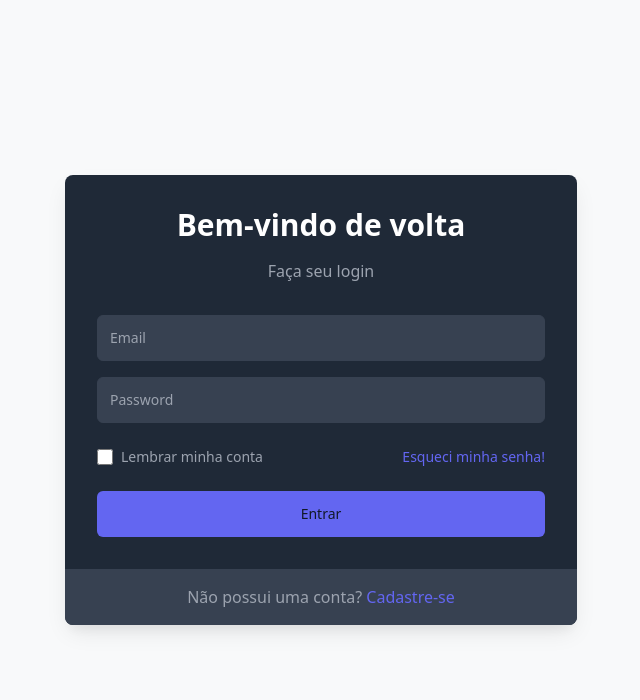
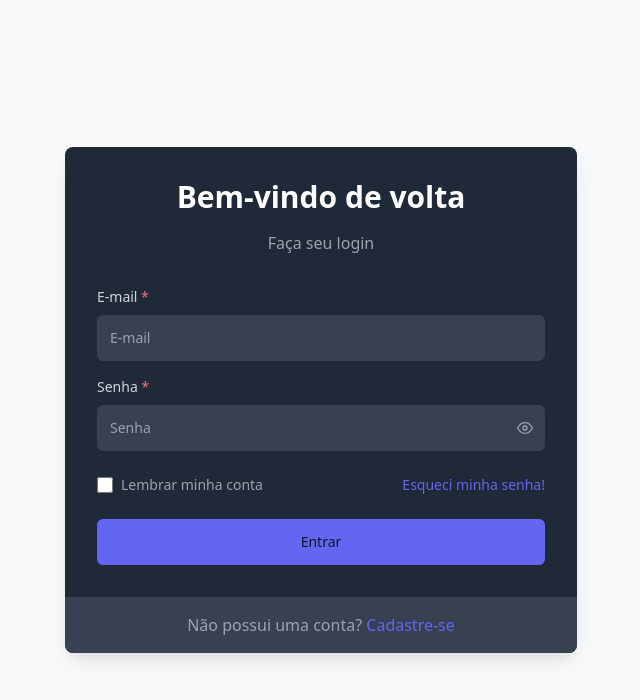
Before and after one commit to Gilbertoacl/workly, a React (Vite) app in the folder workly-fed/: page /login in a window 1280 px wide. Shown: the top 700 px of the page, without its empty margins (319-959 px from the left). Built offline with nearby package versions, Linux system fonts and the light colour scheme.

Commit message:
refactor: Refatorado as paginas de ForgotPassword e Login page.

```diff
--- a/workly-fed/src/pages/ForgotPasswordPage.jsx
+++ b/workly-fed/src/pages/ForgotPasswordPage.jsx
@@ -1,5 +1,6 @@
 import { useState } from "react";
 import { Link } from "react-router-dom";
+import { FiCheckCircle } from "react-icons/fi";
 
 export default function ForgotPasswordPage() {
   const [email, setEmail] = useState("");
@@ -8,7 +9,8 @@ export default function ForgotPasswordPage() {
   const [loading, setLoading] = useState(false);
 
   function validateEmail(email) {
-    return email.includes("@") && email.length > 5;
+    const emailRegex = /^[\w-.]+@[\w-]+\.[a-zA-Z]{2,}$/;
+    return emailRegex.test(email);
   }
 
   const handleSubmit = (ev) => {
@@ -26,7 +28,7 @@ export default function ForgotPasswordPage() {
   };
 
   return (
-    <div className="flex items-center justify-center min-h-screen">
+    <div className="flex items-center justify-center min-h-screen px-2 sm:px-0">
       <div className="max-w-lg w-full">
         <div
           style={{
@@ -36,10 +38,13 @@ export default function ForgotPasswordPage() {
           className="bg-gray-800 rounded-lg shadow-xl overflow-hidden"
         >
           {submitted ? (
-            <div className="p-8">
-              <h2 className="text-center text-3xl font-extrabold text-white">
+            <div className="p-6 sm:p-8">
+              <div className="flex flex-col items-center justify-center">
+                <FiCheckCircle className="text-green-400 text-5xl mb-2" aria-hidden="true" />
+                <h2 className="text-center text-3xl font-extrabold text-white flex items-center gap-2">
                   Email enviado!
                 </h2>
+              </div>
               <p className="mt-4 text-center text-gray-400">
                 Entre na sua caixa de email e defina uma nova senha.
               </p>
@@ -48,7 +53,7 @@ export default function ForgotPasswordPage() {
               </div>
             </div>
           ) : (
-            <div className="p-8">
+            <div className="p-6 sm:p-8">
               <h2 className="text-center text-3xl font-extrabold text-white">
                 Esqueceu sua senha ?
               </h2>
@@ -56,12 +61,13 @@ export default function ForgotPasswordPage() {
                 Digite seu e-mail que enviaremos um link para definir uma nova senha.
               </p>
               <form className="mt-8 space-y-6" onSubmit={handleSubmit}>
-                <div className="rounded-md">
-                  <label className="sr-only" htmlFor="email">
-                    E-mail
+                <div className="rounded-md space-y-4">
+                  <div className="space-y-2">
+                    <label className="block text-sm font-medium text-gray-300 mb-1" htmlFor="email">
+                      E-mail <span className="text-red-400">*</span>
                     </label>
                     <input
-                    placeholder="Email"
+                      placeholder="E-mail"
                       className={`appearance-none relative block w-full px-3 py-3 border bg-gray-700 text-white rounded-md focus:outline-none focus:ring-indigo-500 focus:border-indigo-500 focus:z-10 sm:text-sm ${emailError ? "border-red-500" : "border-gray-700"}`}
                       required
                       autoComplete="email"
@@ -74,11 +80,12 @@ export default function ForgotPasswordPage() {
                       aria-invalid={!!emailError}
                       aria-describedby="email-error"
                     />
-                  {emailError && <span id="email-error" className="text-red-400 text-xs mt-1 block">{emailError}</span>}
+                    {emailError && <span id="email-error" className="text-red-400 text-xs mt-1 block" aria-live="polite">{emailError}</span>}
+                  </div>
                 </div>
                 <div>
                   <button
-                    className="group relative w-full flex justify-center py-3 px-4 border border-transparent text-sm font-medium rounded-md text-gray-900 bg-indigo-500 hover:bg-indigo-600 focus:outline-none focus:ring-2 focus:ring-offset-2 focus:ring-indigo-500 disabled:opacity-60"
+                    className="group relative w-full flex justify-center py-3 px-4 border border-transparent text-sm font-medium rounded-md text-gray-900 bg-indigo-500 hover:bg-indigo-600 focus:outline-none focus:ring-2 focus:ring-offset-2 focus:ring-indigo-500 disabled:opacity-60 mt-2 sm:mt-0"
                     type="submit"
                     disabled={loading}
                   >
--- a/workly-fed/src/pages/LoginPage.jsx
+++ b/workly-fed/src/pages/LoginPage.jsx
@@ -1,36 +1,32 @@
+import { useState } from "react";
+import { FiEye, FiEyeOff } from "react-icons/fi";
+import { useNavigate, Link } from "react-router-dom";
 
-import { useState } from "react";
-import { Link, useNavigate } from "react-router-dom";
-
-function ErrorMsg({ children }) {
-    return <span className="text-red-400 text-xs mt-1 block">{children}</span>;
-}
+export default function LoginPage() {
+    const remembered = JSON.parse(localStorage.getItem("rememberedAccount") || "{}" );
+    const [email, setEmail] = useState(remembered.email || "");
+    const [password, setPassword] = useState(remembered.password || "");
+    const [remember, setRemember] = useState(!!remembered.remember);
+    const [emailError, setEmailError] = useState("");
+    const [passwordError, setPasswordError] = useState("");
+    const [loading, setLoading] = useState(false);
+    const [loginError, setLoginError] = useState("");
+    const [submitted, setSubmitted] = useState(false);
+    const [showPassword, setShowPassword] = useState(false);
+    const navigate = useNavigate();
 
     function validateEmail(email) {
-    return email.includes("@") && email.length > 5;
+        const emailRegex = /^[\w-.]+@[\w-]+\.[a-zA-Z]{2,}$/;
+        return emailRegex.test(email);
     }
     function validatePassword(password) {
         return password.length >= 8;
     }
 
-const LoginPage = () => {
-    const remembered = JSON.parse(localStorage.getItem("rememberedAccount") || "{}");
-    const [email, setEmail] = useState(remembered.email || "");
-    const [password, setPassword] = useState(remembered.password || "");
-    const [remember, setRemember] = useState(!!remembered.remember);
-
-    const [emailError, setEmailError] = useState("");
-    const [passwordError, setPasswordError] = useState("");
-    const [loading, setLoading] = useState(false);
-    const [loginError, setLoginError] = useState("");
-    const [submitted, setSubmitted] = useState(false);
-
-    const navigate = useNavigate();
-
     const handleSubmit = (ev) => {
         ev.preventDefault();
         setSubmitted(true);
-
+        setLoginError("");
         let valid = true;
         if (!validateEmail(email)) {
             setEmailError("Digite um e-mail válido.");
@@ -45,17 +41,13 @@ const LoginPage = () => {
             setPasswordError("");
         }
         if (!valid) return;
-
         setLoading(true);
-        setLoginError("");
-
         setTimeout(() => {
             setLoading(false);
             if (email !== "admin@email.com" || password !== "12345678") {
                 setLoginError("Usuário ou senha inválidos.");
                 return;
             }
-
             if (remember) {
                 localStorage.setItem("rememberedAccount", JSON.stringify({ email, password, remember: true }));
             } else {
@@ -66,7 +58,7 @@ const LoginPage = () => {
     };
 
     return (
-        <div className="flex items-center justify-center min-h-screen">
+        <div className="flex items-center justify-center min-h-screen px-2 sm:px-0">
             <div className="max-w-lg w-full">
                 <div
                     style={{
@@ -75,7 +67,7 @@ const LoginPage = () => {
                     }}
                     className="bg-gray-800 rounded-lg shadow-xl overflow-hidden"
                 >
-                    <div className="p-8">
+                    <div className="p-6 sm:p-8">
                         <h2 className="text-center text-3xl font-extrabold text-white">
                             Bem-vindo de volta
                         </h2>
@@ -84,15 +76,17 @@ const LoginPage = () => {
                         </p>
                         <form className="mt-8 space-y-6" onSubmit={handleSubmit}>
                             {loginError && (
-                                <div className="text-red-400 text-center mb-2">{loginError}</div>
+                                <div className="bg-red-500/10 border border-red-500 text-red-400 rounded p-2 text-sm mb-2 text-center" role="alert" aria-live="assertive">
+                                    {loginError}
+                                </div>
                             )}
-                            <div className="rounded-md">
-                                <div>
-                                    <label className="sr-only" htmlFor="email">
-                                        E-mail
+                            <div className="rounded-md space-y-4">
+                                <div className="space-y-2">
+                                    <label className="block text-sm font-medium text-gray-300 mb-1" htmlFor="email">
+                                        E-mail <span className="text-red-400">*</span>
                                     </label>
                                     <input
-                                        placeholder="Email"
+                                        placeholder="E-mail"
                                         className={`appearance-none relative block w-full px-3 py-3 border bg-gray-700 text-white rounded-md focus:outline-none focus:ring-indigo-500 focus:border-indigo-500 focus:z-10 sm:text-sm ${submitted && emailError ? "border-red-500" : "border-gray-700"}`}
                                         required
                                         autoComplete="email"
@@ -105,18 +99,21 @@ const LoginPage = () => {
                                         aria-invalid={!!emailError}
                                         aria-describedby="email-error"
                                     />
-                                    {submitted && emailError && <ErrorMsg id="email-error">{emailError}</ErrorMsg>}
+                                    {submitted && emailError && (
+                                        <span id="email-error" className="text-red-400 text-xs mt-1 block" aria-live="polite">{emailError}</span>
+                                    )}
                                 </div>
-                                <div className="mt-4">
-                                    <label className="sr-only" htmlFor="password">
-                                        Password
+                                <div className="space-y-2">
+                                    <label className="block text-sm font-medium text-gray-300 mb-1" htmlFor="password">
+                                        Senha <span className="text-red-400">*</span>
                                     </label>
+                                    <div className="relative">
                                         <input
-                                        placeholder="Password"
-                                        className={`appearance-none relative block w-full px-3 py-3 border bg-gray-700 text-white rounded-md focus:outline-none focus:ring-indigo-500 focus:border-indigo-500 focus:z-10 sm:text-sm ${submitted && passwordError ? "border-red-500" : "border-gray-700"}`}
+                                            placeholder="Senha"
+                                            className={`appearance-none relative block w-full px-3 py-3 border bg-gray-700 text-white rounded-md focus:outline-none focus:ring-indigo-500 focus:border-indigo-500 focus:z-10 sm:text-sm ${submitted && passwordError ? "border-red-500" : "border-gray-700"} pr-10`}
                                             required
                                             autoComplete="current-password"
-                                        type="password"
+                                            type={showPassword ? "text" : "password"}
                                             name="password"
                                             id="password"
                                             value={password}
@@ -125,7 +122,19 @@ const LoginPage = () => {
                                             aria-invalid={!!passwordError}
                                             aria-describedby="password-error"
                                         />
-                                    {submitted && passwordError && <ErrorMsg id="password-error">{passwordError}</ErrorMsg>}
+                                        <button
+                                            type="button"
+                                            className="absolute right-3 top-1/2 -translate-y-1/2 text-gray-400 focus:outline-none z-20"
+                                            tabIndex={0}
+                                            onClick={() => setShowPassword((v) => !v)}
+                                            aria-label={showPassword ? "Ocultar senha" : "Mostrar senha"}
+                                        >
+                                            {showPassword ? <FiEyeOff /> : <FiEye />}
+                                        </button>
+                                    </div>
+                                    {submitted && passwordError && (
+                                        <span id="password-error" className="text-red-400 text-xs mt-1 block" aria-live="polite">{passwordError}</span>
+                                    )}
                                 </div>
                             </div>
                             <div className="flex items-center justify-between mt-4">
@@ -139,42 +148,35 @@ const LoginPage = () => {
                                         onChange={(e) => setRemember(e.target.checked)}
                                         aria-checked={remember}
                                     />
-                                    <label
-                                        className="ml-2 block text-sm text-gray-400"
-                                        htmlFor="remember-me"
-                                    >Lembrar minha conta
+                                    <label className="ml-2 block text-sm text-gray-400" htmlFor="remember-me">
+                                        Lembrar minha conta
                                     </label>
                                 </div>
                                 <div className="text-sm">
-                                    <Link
-                                        className="font-medium text-indigo-500 hover:text-indigo-400"
-                                        to="/forgot-password"
-                                    >Esqueci minha senha!
+                                    <Link className="font-medium text-indigo-500 hover:text-indigo-400" to="/forgot-password">
+                                        Esqueci minha senha!
                                     </Link>
                                 </div>
                             </div>
                             <div>
                                 <button
-                                    className="group relative w-full flex justify-center py-3 px-4 border border-transparent text-sm font-medium rounded-md text-gray-900 bg-indigo-500 hover:bg-indigo-600 focus:outline-none focus:ring-2 focus:ring-offset-2 focus:ring-indigo-500"
+                                    className="group relative w-full flex justify-center py-3 px-4 border border-transparent text-sm font-medium rounded-md text-gray-900 bg-indigo-500 hover:bg-indigo-600 focus:outline-none focus:ring-2 focus:ring-offset-2 focus:ring-indigo-500 disabled:opacity-60 mt-2 sm:mt-0"
                                     type="submit"
                                     disabled={loading}
-                                > {loading ? "Entrando..." : "Entrar"}
+                                >
+                                    {loading ? "Entrando..." : "Entrar"}
                                 </button>
                             </div>
                         </form>
                     </div>
-                    <div className="px-8 py-4 bg-gray-700 text-center">
+                    <div className="px-6 sm:px-8 py-4 bg-gray-700 text-center">
                         <span className="text-gray-400">Não possui uma conta? </span>
-                        <Link
-                            to="/register"
-                            className="font-medium text-indigo-500 hover:text-indigo-400"
-                        >Cadastre-se
+                        <Link to="/register" className="font-medium text-indigo-500 hover:text-indigo-400">
+                            Cadastre-se
                         </Link>
                     </div>
                 </div>
             </div>
         </div>
     );
-};
-
-export default LoginPage;
+}
```
Lines whose indentation alone changed are shown as unchanged.
